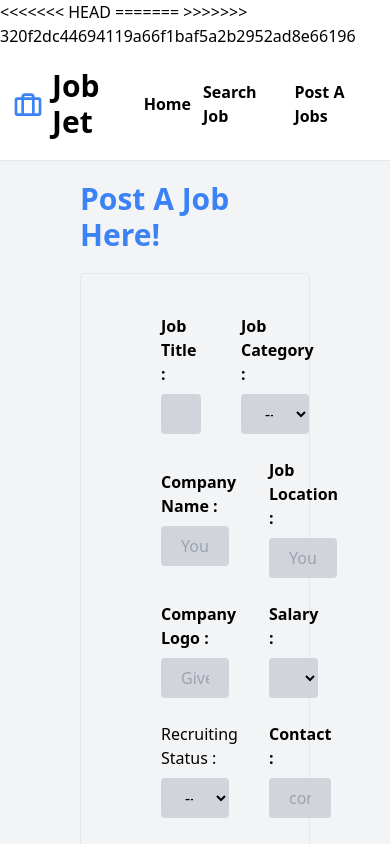
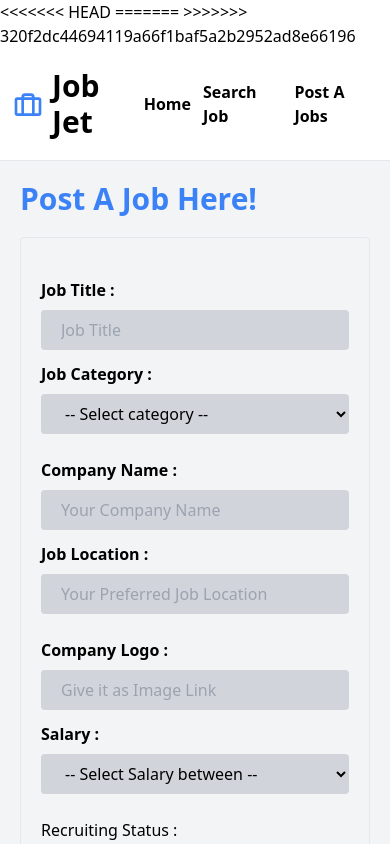
Before and after one commit to vedhatech002/job-jet-project, a React (Vite) app in the folder Client/: page /postjob in a window 390 px wide. Shown: the top 844 px of the page. Built offline with nearby package versions, Linux system fonts and the light colour scheme.

Commit message:
fix: zod-validations

```diff
--- a/Client/src/components/forms/CategorySelectTag.jsx
+++ b/Client/src/components/forms/CategorySelectTag.jsx
@@ -18,7 +18,7 @@ const FormCategorySelectTag = ({ name, register, error }) => {
         <option value="Customer service">Customer service</option>
         <option value="IT Manager">IT Manager</option>
       </select>
-      {error && <small className="text-red-500">{error.message}</small>}
+      {error && <small className="text-red-600 text-sm">{error.message}</small>}
     </div>
   );
 };
--- a/Client/src/components/forms/FormTextArea.jsx
+++ b/Client/src/components/forms/FormTextArea.jsx
@@ -18,7 +18,7 @@ const FormTextArea = ({ name, register, error }) => {
         }`}
         {...register}
       ></textarea>
-      {error && <small className="text-red-500">{error.message}</small>}
+      {error && <small className="text-red-600 text-sm">{error.message}</small>}
     </div>
   );
 };
--- a/Client/src/components/forms/SalarySelectTag.jsx
+++ b/Client/src/components/forms/SalarySelectTag.jsx
@@ -19,7 +19,7 @@ const FormSalarySelectTag = ({ name, register, error }) => {
         <option value="12 LPA - 15 LPA">12 LPA - 15 LPA</option>
         <option value="More than 15 LPA">More than 15 LPA</option>
       </select>
-      {error && <small className="text-red-500">{error.message}</small>}
+      {error && <small className="text-red-500 text-sm">{error.message}</small>}
     </div>
   );
 };
--- a/Client/src/pages/PostAJob.jsx
+++ b/Client/src/pages/PostAJob.jsx
@@ -12,16 +12,29 @@ const Schema = z.object({
   jobTitle: z
     .string()
     .min(1, { message: "Job Title must contain at least 3 characters" }),
-
-  jobCategory: z
-    .string()
-    .min(1, { message: "Job Category must contain at least" }),
-
-  jobSalary: z.string().min(1, { message: "Select atleast one" }),
+  jobCategory: z.string().min(1, { message: "Select Job Category" }),
 
   companyName: z
     .string()
     .min(1, { message: "Company Name must contain atleast 3 characters" }),
+  jobLocation: z
+    .string()
+    .min(1, { message: "Job Location must contain atleast 3 characters" }),
+
+  companyLogo: z.string().min(1, { message: "This field is required" }),
+  jobSalary: z.string().min(1, { message: "This field is required" }),
+
+  isAvailable: z.string().min(1, { message: "This field is required" }),
+  contactInfo: z.string().email({ message: "Email is required" }),
+
+  jobDescription: z
+    .string()
+    .min(100, {
+      message: "Job Description must contain at least 100 characters",
+    })
+    .max(500, {
+      message: "Job Description must contain atmost 500 characters",
+    }),
 });
 
 const PostAJob = () => {
@@ -32,14 +45,23 @@ const PostAJob = () => {
     reset,
   } = useForm({ resolver: zodResolver(Schema) });
 
+  const sendInfoDB = (e) => {
+    console.log(e);
+    reset();
+  };
+
   return (
-    <div className="bg-gray-100 px-20 pt-5 pb-24">
+    <div className="bg-gray-100 px-5 lg:px-20 pt-5 pb-24">
       <h1 className="text-blue-500 font-semibold text-3xl">Post A Job Here!</h1>
 
       {/* form */}
-      <form action="" className="mt-5 rounded border px-20 py-10 space-y-6">
+      <form
+        action=""
+        className="mt-5 rounded border px-5 lg:px-20 py-10 space-y-6"
+        onSubmit={handleSubmit(sendInfoDB)}
+      >
         {/* jobtitle and category */}
-        <div className="flex items-center space-x-10">
+        <div className="grid sm:flex items-center space-y-3 sm:space-x-10">
           <FormInput
             label={"Job Title"}
             name="jobTitle"
@@ -55,7 +77,7 @@ const PostAJob = () => {
         </div>
 
         {/* company name and job location */}
-        <div className="flex items-center space-x-10">
+        <div className="grid sm:flex items-center space-y-3 sm:space-x-10">
           <FormInput
             label={"Company Name"}
             name="companyName"
@@ -65,15 +87,15 @@ const PostAJob = () => {
           />
           <FormInput
             label={"Job Location"}
-            name=" jobLocation"
+            name="jobLocation"
             placeholder="Your Preferred Job Location"
-            register={register(" jobLocation")}
+            register={register("jobLocation")}
             error={errors.jobLocation}
           />
         </div>
 
         {/* company logo and salary */}
-        <div className="flex items-center space-x-10">
+        <div className="grid sm:flex items-center space-y-3 sm:space-x-10">
           <FormInput
             label={"Company Logo"}
             name="companyLogo"
@@ -89,7 +111,7 @@ const PostAJob = () => {
         </div>
 
         {/* recruiting state and contact */}
-        <div className="flex items-center space-x-10">
+        <div className="grid sm:flex items-center space-y-3 sm:space-x-10">
           <div className="w-full">
             <label htmlFor="recruiting-status" className="block mb-2">
               Recruiting Status :
@@ -107,7 +129,7 @@ const PostAJob = () => {
               <option value="backend developer">Closed</option>
             </select>
             {errors?.isAvailable && (
-              <small className="text-red-500">
+              <small className="text-red-600 text-sm">
                 {errors.isAvailable.message}
               </small>
             )}
@@ -115,14 +137,19 @@ const PostAJob = () => {
           <FormInput
             label={"Contact"}
             name={"contactInfo"}
+            type="email"
             placeholder="companyname@gmail.com"
-            register={register("ContactInfo")}
-            error={errors.ContactInfo}
+            register={register("contactInfo")}
+            error={errors.contactInfo}
           />
         </div>
 
         {/* job description */}
-        <FormTextArea name={"jobDescription"} />
+        <FormTextArea
+          name={"jobDescription"}
+          register={register("jobDescription")}
+          error={errors.jobDescription}
+        />
 
         {/* Submit Button */}
         <div>
```
